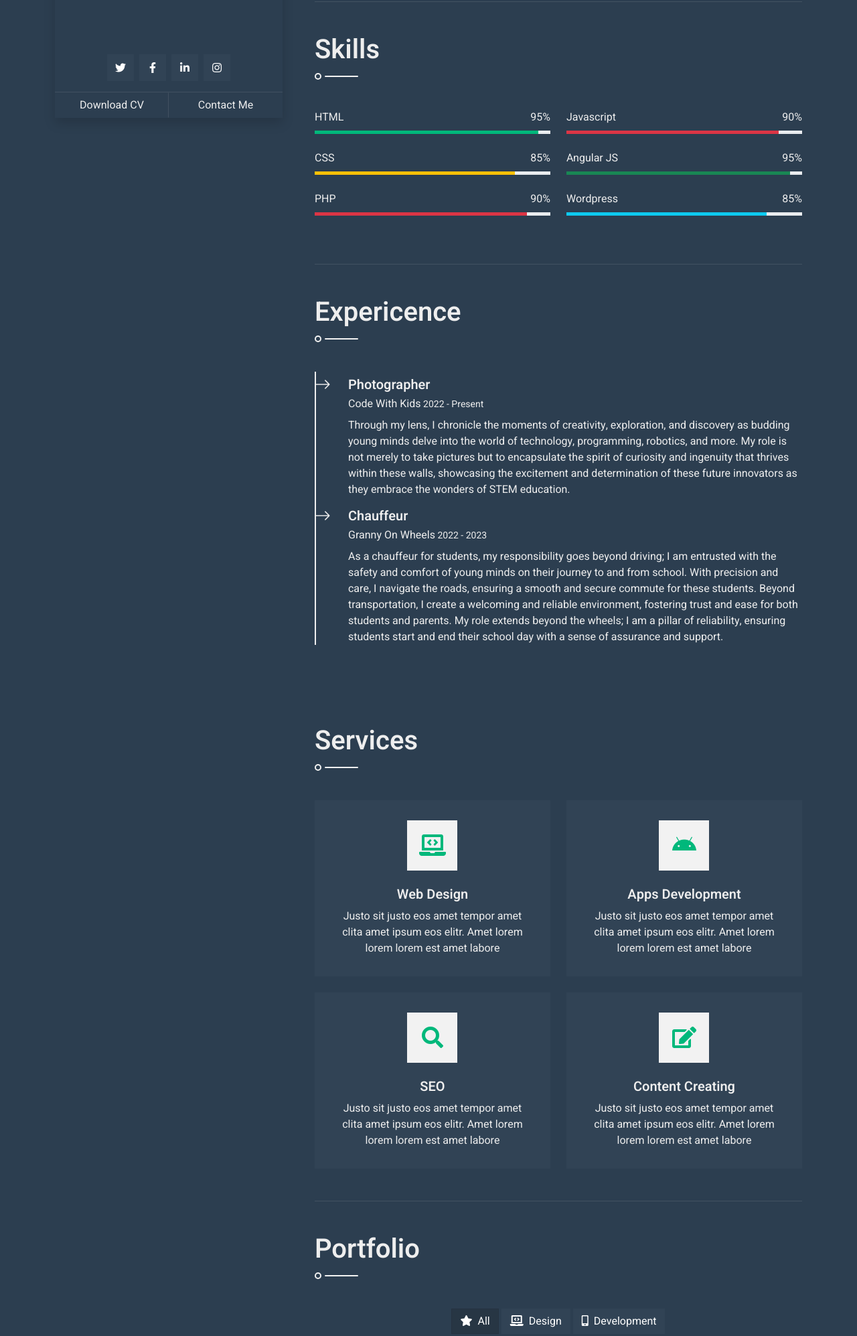
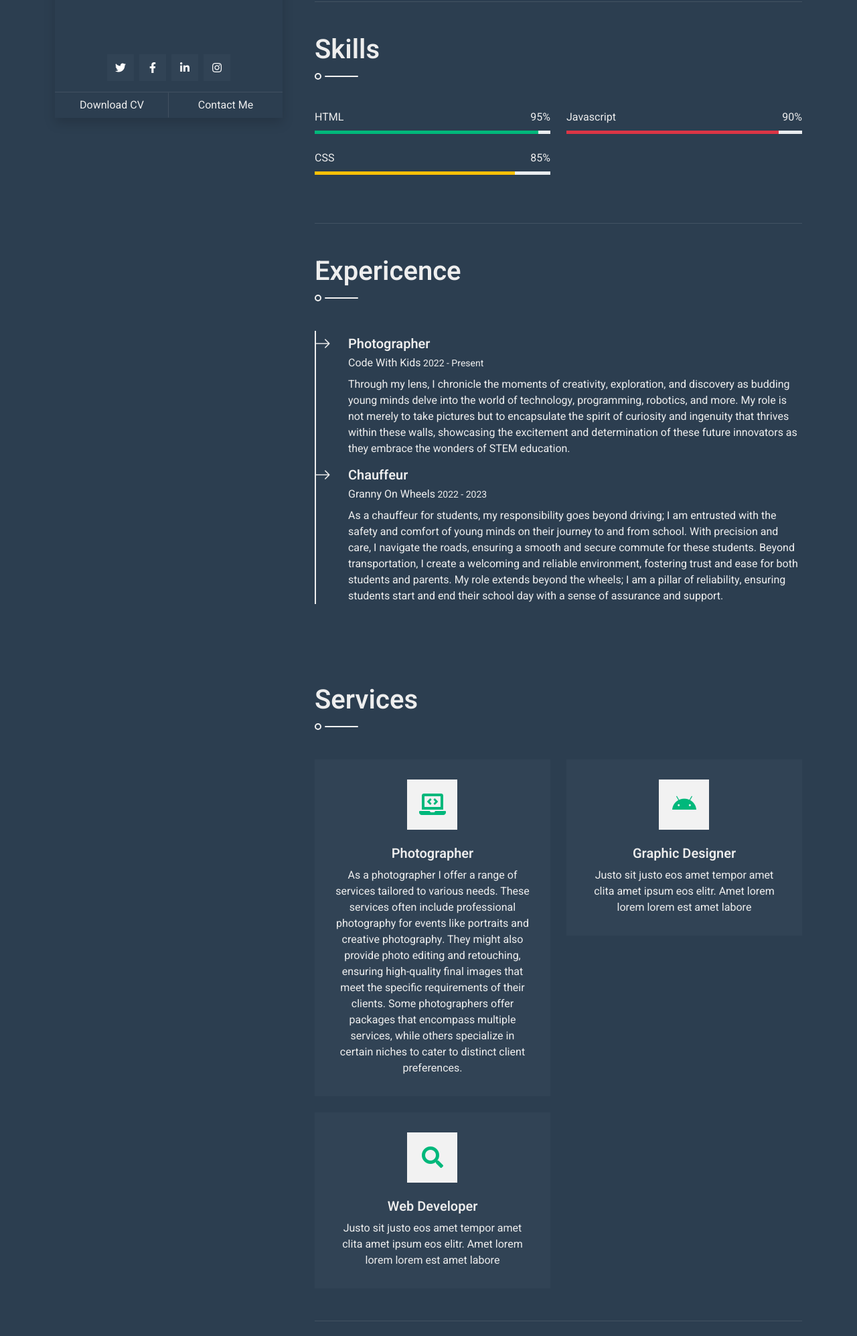
Before and after one commit to Kevin-omondi/Kevin-omondi.github.io, a plain HTML site: page index.html in a window 1280 px wide. Shown: the part 624-2619 px from the top of the page at 67% size. Drawn offline with nearby package versions, Linux system fonts and the light colour scheme.

Commit message:
updated work on HTML

```diff
--- a/index.html
+++ b/index.html
@@ -44,7 +44,7 @@
             <div class="row g-5">
                 <div class="col-lg-4 sticky-lg-top vh-100">
                     <div class="d-flex flex-column h-100 text-center overflow-auto shadow">
-                        <img class="w-100 img-fluid mb-4" src="img/profile.jpg" alt="Image">
+                        <img class="w-100 img-fluid mb-4" src="img/IMG_3827.JPG" alt="Image">
                         <h1 class="text-primary mt-2">Kevin Omondi</h1>
                         <div class="mb-4" style="height: 22px;">
                             <h4 class="typed-text-output d-inline-block text-light"></h4>
@@ -148,15 +148,6 @@
                                         <div class="progress-bar bg-warning" role="progressbar" aria-valuenow="85" aria-valuemin="0" aria-valuemax="100"></div>
                                     </div>
                                 </div>
-                                <div class="skill mb-4">
-                                    <div class="d-flex justify-content-between">
-                                        <p class="mb-2">PHP</p>
-                                        <p class="mb-2">90%</p>
-                                    </div>
-                                    <div class="progress">
-                                        <div class="progress-bar bg-danger" role="progressbar" aria-valuenow="90" aria-valuemin="0" aria-valuemax="100"></div>
-                                    </div>
-                                </div>
                             </div>
                             <div class="col-sm-6">
                                 <div class="skill mb-4">
@@ -166,24 +157,6 @@
                                     </div>
                                     <div class="progress">
                                         <div class="progress-bar bg-danger" role="progressbar" aria-valuenow="90" aria-valuemin="0" aria-valuemax="100"></div>
-                                    </div>
-                                </div>
-                                <div class="skill mb-4">
-                                    <div class="d-flex justify-content-between">
-                                        <p class="mb-2">Angular JS</p>
-                                        <p class="mb-2">95%</p>
-                                    </div>
-                                    <div class="progress">
-                                        <div class="progress-bar bg-success" role="progressbar" aria-valuenow="95" aria-valuemin="0" aria-valuemax="100"></div>
-                                    </div>
-                                </div>
-                                <div class="skill mb-4">
-                                    <div class="d-flex justify-content-between">
-                                        <p class="mb-2">Wordpress</p>
-                                        <p class="mb-2">85%</p>
-                                    </div>
-                                    <div class="progress">
-                                        <div class="progress-bar bg-info" role="progressbar" aria-valuenow="85" aria-valuemin="0" aria-valuemax="100"></div>
                                     </div>
                                 </div>
                             </div>
@@ -216,28 +189,21 @@
                             <div class="col-md-6">
                                 <div class="service-item">
                                     <i class="fa fa-2x fa-laptop-code mx-auto mb-4"></i>
-                                    <h5 class="mb-2">Web Design</h5>
-                                    <p class="mb-0">Justo sit justo eos amet tempor amet clita amet ipsum eos elitr. Amet lorem lorem lorem est amet labore</p>
+                                    <h5 class="mb-2">Photographer</h5>
+                                    <p class="mb-0">As a photographer I offer a range of services tailored to various needs. These services often include professional photography for events like portraits and creative photography. They might also provide photo editing and retouching, ensuring high-quality final images that meet the specific requirements of their clients. Some photographers offer packages that encompass multiple services, while others specialize in certain niches to cater to distinct client preferences.</p>
                                 </div>
                             </div>
                             <div class="col-md-6">
                                 <div class="service-item">
                                     <i class="fab fa-2x fa-android mx-auto mb-4"></i>
-                                    <h5 class="mb-2">Apps Development</h5>
+                                    <h5 class="mb-2">Graphic Designer</h5>
                                     <p class="mb-0">Justo sit justo eos amet tempor amet clita amet ipsum eos elitr. Amet lorem lorem lorem est amet labore</p>
                                 </div>
                             </div>
                             <div class="col-md-6">
                                 <div class="service-item">
                                     <i class="fa fa-2x fa-search mx-auto mb-4"></i>
-                                    <h5 class="mb-2">SEO</h5>
-                                    <p class="mb-0">Justo sit justo eos amet tempor amet clita amet ipsum eos elitr. Amet lorem lorem lorem est amet labore</p>
-                                </div>
-                            </div>
-                            <div class="col-md-6">
-                                <div class="service-item">
-                                    <i class="fa fa-2x fa-edit mx-auto mb-4"></i>
-                                    <h5 class="mb-2">Content Creating</h5>
+                                    <h5 class="mb-2">Web Developer</h5>
                                     <p class="mb-0">Justo sit justo eos amet tempor amet clita amet ipsum eos elitr. Amet lorem lorem lorem est amet labore</p>
                                 </div>
                             </div>
@@ -255,16 +221,16 @@
                                         <ul class="list-inline mb-4" id="portfolio-flters">
                                             <li class="btn btn-secondary active"  data-filter="*"><i class="fa fa-star me-2"></i>All</li>
                                             <li class="btn btn-secondary" data-filter=".first"><i class="fa fa-laptop-code me-2"></i>Design</li>
-                                            <li class="btn btn-secondary" data-filter=".second"><i class="fa fa-mobile-alt me-2"></i>Development</li>
+                                            <li class="btn btn-secondary" data-filter=".second"><i class="fa fa-mobile-alt me-2"></i>photography</li>
                                         </ul>
                                     </div>
                                 </div>
                                 <div class="row portfolio-container">
                                     <div class="col-md-6 mb-4 portfolio-item first">
                                         <div class="position-relative overflow-hidden mb-2">
-                                            <img class="img-fluid w-100" src="img/portfolio-1.jpg" alt="">
+                                            <img class="img-fluid w-100" src="img/K.O Menu.png" alt="">
                                             <div class="portfolio-btn d-flex align-items-center justify-content-center">
-                                                <a href="img/portfolio-1.jpg" data-lightbox="portfolio">
+                                                <a href="img/K.O Menu.png" data-lightbox="portfolio">
                                                     <i class="bi bi-plus text-light"></i>
                                                 </a>
                                             </div>
@@ -272,9 +238,9 @@
                                     </div>
                                     <div class="col-md-6 mb-4 portfolio-item second">
                                         <div class="position-relative overflow-hidden mb-2">
-                                            <img class="img-fluid w-100" src="img/portfolio-2.jpg" alt="">
+                                            <img class="img-fluid w-100" src="img/IMG_1030.JPG" alt="">
                                             <div class="portfolio-btn d-flex align-items-center justify-content-center">
-                                                <a href="img/portfolio-2.jpg" data-lightbox="portfolio">
+                                                <a href="img/IMG_1030.JPG" data-lightbox="portfolio">
                                                     <i class="bi bi-plus text-light"></i>
                                                 </a>
                                             </div>
@@ -282,9 +248,9 @@
                                     </div>
                                     <div class="col-md-6 mb-4 portfolio-item first">
                                         <div class="position-relative overflow-hidden mb-2">
-                                            <img class="img-fluid w-100" src="img/portfolio-3.jpg" alt="">
+                                            <img class="img-fluid w-100" src="img/Kevin's logo.svg" alt="">
                                             <div class="portfolio-btn d-flex align-items-center justify-content-center">
-                                                <a href="img/portfolio-3.jpg" data-lightbox="portfolio">
+                                                <a href="img/Kevin's logo.svg" data-lightbox="portfolio">
                                                     <i class="bi bi-plus text-light"></i>
                                                 </a>
                                             </div>
@@ -292,9 +258,9 @@
                                     </div>
                                     <div class="col-md-6 mb-4 portfolio-item second">
                                         <div class="position-relative overflow-hidden mb-2">
-                                            <img class="img-fluid w-100" src="img/portfolio-4.jpg" alt="">
+                                            <img class="img-fluid w-100" src="img/IMG_4128.JPG" alt="">
                                             <div class="portfolio-btn d-flex align-items-center justify-content-center">
-                                                <a href="img/portfolio-4.jpg" data-lightbox="portfolio">
+                                                <a href="img/IMG_4128.JPG" data-lightbox="portfolio">
                                                     <i class="bi bi-plus text-light"></i>
                                                 </a>
                                             </div>
```
Also changed, not shown: img/Kevin's logo.svg (added), img/Logo 2.svg (added), 7 other files.
